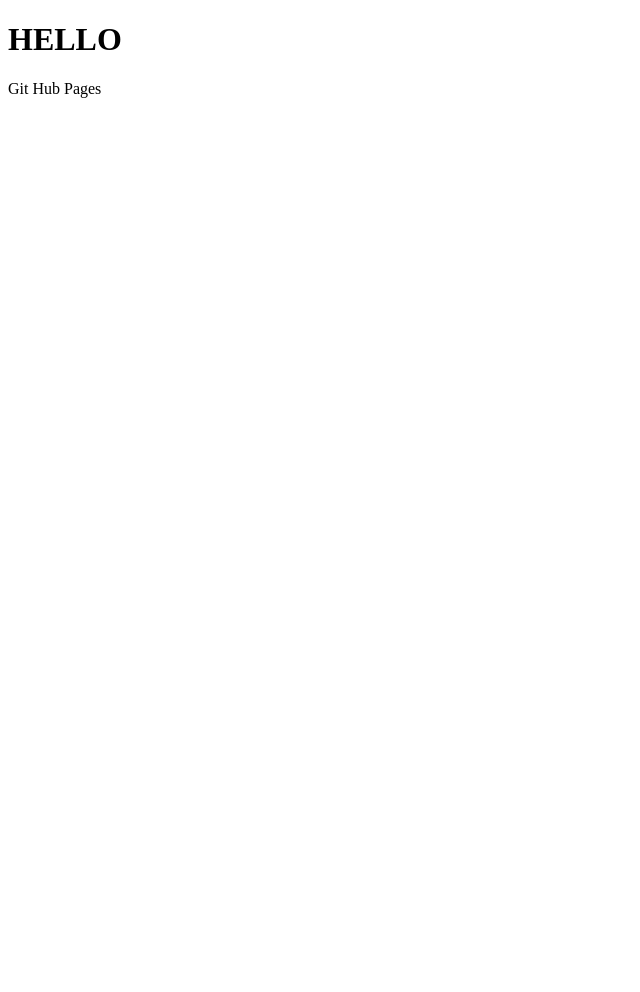
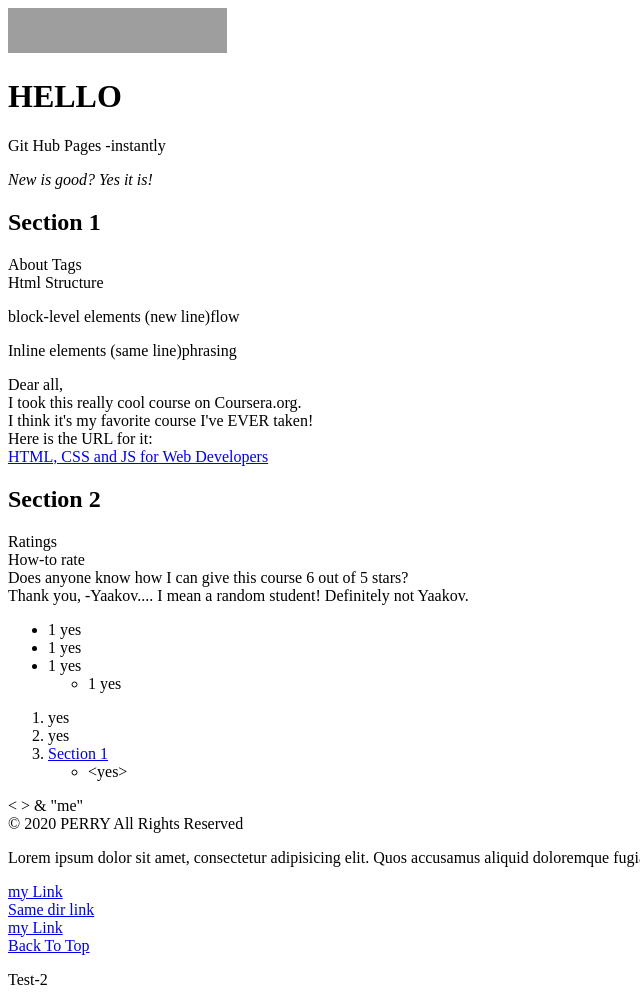
Before and after one commit to office222/office222.github.io, a plain HTML site: page index.html in a window 1280 px wide. Shown: the whole page, without its empty margins (0-640 px from the left). Before the commit the page ends 800 px from the top, so only its background shows below. Drawn offline with Linux system fonts and the light colour scheme; grey boxes are pictures that could not be loaded.

Commit message:
Update index.html

```diff
--- a/index.html
+++ b/index.html
@@ -1,11 +1,75 @@
 <!DOCTYPE html>
-<html>
+<html lang="en">
 <!--html ctrl space-->
+<!--   browser-sync start --server --directory --files "*" -->
 <head>
+	<meta charset="utf-8">
 	<title>Hello</title>
 </head>
-<body>
-<h1>HELLO</h1>
-<p> Git Hub Pages</p>
+<body><script id="__bs_script__">//<![CDATA[
+    document.write("<script async src='/browser-sync/browser-sync-client.js?v=2.26.7'><\/script>".replace("HOST", location.hostname));
+//]]></script>
+
+	<header><img src="https://clearguardarmor.com/images/logo.png" width="219" height="45"></header>
+<h1 id="top">HELLO</h1>
+<p> Git Hub Pages -instantly</p>
+<i>New is good? Yes it is!</i>
+<!-- How to comment ctrl / -->
+<section id="section1">
+<h1>Section 1</h1>
+<article>About Tags</article>
+<aside>Html Structure</aside>
+<p> block-level elements (new line)flow <Div>
+	Inline elements (same line)phrasing </Div></p>
+		</section>
+
+		<div>Dear all,<br>
+<span>I took this really cool course
+on Coursera.org. </span></div>
+I think it's my favorite course I've EVER taken!<br>
+Here is the URL for it:
+<br>
+<a href="...">HTML, CSS and JS for Web Developers</a>
+<section>
+<div><H1>Section 2</H1></div>
+<article>Ratings</article>
+<aside>How-to rate</aside>
+<div>
+Does anyone know how I can give this course 6
+out of 5 stars?
+</div>
+</section>
+<div>
+Thank you,
+-Yaakov.... I mean a random student! Definitely not Yaakov.
+</div>
+
+<ul>
+	<li>1 yes</li>
+	<li>1 yes</li>
+	<li>1 yes</li>
+	<ul>
+	<li>1 yes</li>
+</ul>
+</ul>
+<ol>
+	<li> yes</li>
+	<li> yes</li>
+	<li> <a href="#section1">Section 1</a></li>
+	<ul>
+	<li>&lt;yes&gt;</li>
+</ul>
+</ol>
+&lt;
+&gt;
+&amp;
+&quot;me&quot;
+<footer>&copy; 2020 PERRY All Rights Reserved</footer>
+<p>Lorem ipsum dolor sit amet, consectetur adipisicing elit. Quos accusamus aliquid doloremque fugiat dignissimos, nulla expedita eum saepe illum nobis! "&nbsp;Better&nbsp;Them&nbsp;Than&nbsp;Me&nbsp;"</p>
+<a href="#" title="some link">my Link</a><br>
+<a href="contact.html" title="contact us page"><div>Same dir link</div></a>
+<a href="#" target="_blank" title="some link">my Link</a><br>
+<a href="#top">Back To Top</a>
+<p>Test-2</p>
 </body>
 </html>
```
